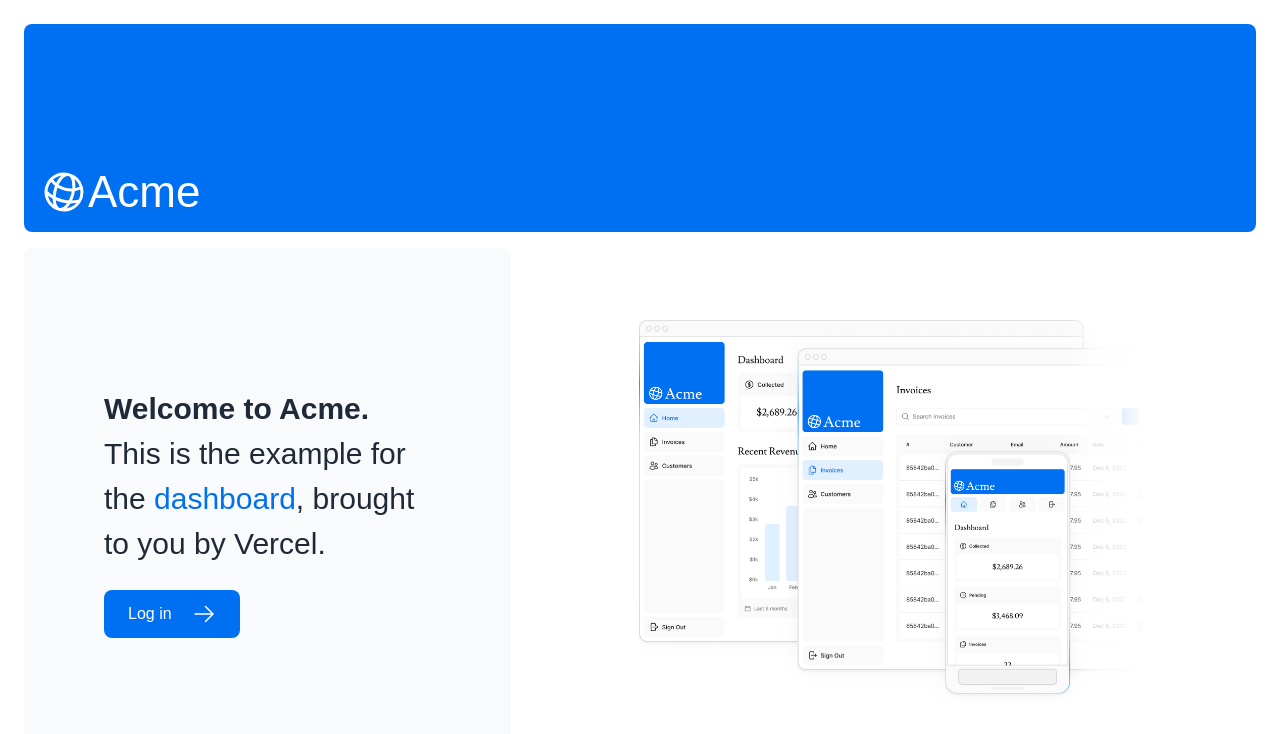
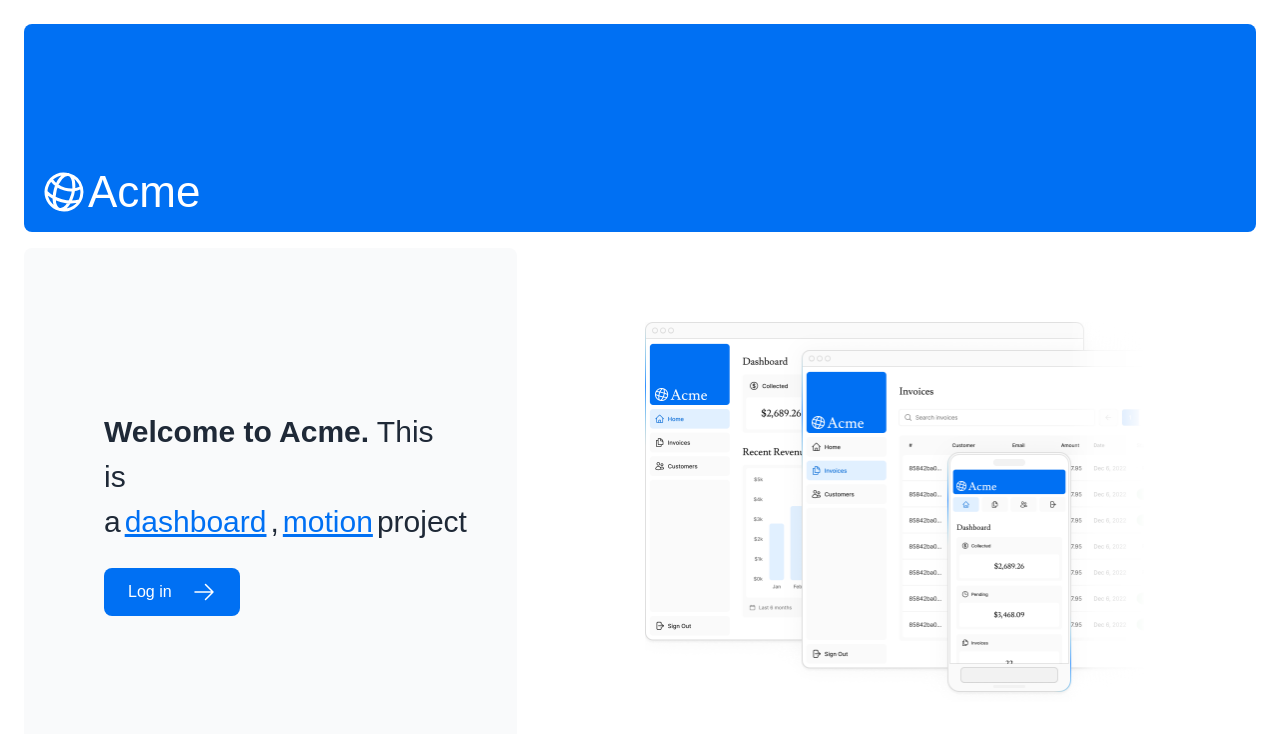
Before and after one commit to cleverAkanimoh/next-dashboard, a Next.js app: page / in a window 1280 px wide. Shown: the top 734 px of the page. Built offline with nearby package versions, Linux system fonts and the light colour scheme; a web font is replaced by a local one.

Commit message:
changed 4 files

```diff
--- /dev/null
+++ b/app/dashboard/loading.tsx
@@ -0,0 +1,19 @@
+"use client"
+
+import React from 'react'
+import { motion as m } from "framer-motion"
+
+export default function Loading() {
+    return (
+        <div className='flex items-center justify-center w-full min-h-[50vh] md:min-h-screen'>
+            <m.div
+                animate={{
+                    scale: [1, 2, 2, 1, 1],
+                    rotate: [0, 0, 270, 270, 0],
+                    borderRadius: ["20%", "20%", "50%", "50%", "20%"],
+                }}
+                className='w-36 h-36 bg-blue-500'
+            />
+        </div>
+    )
+}
--- a/app/page.tsx
+++ b/app/page.tsx
@@ -14,11 +14,12 @@
       <div className="mt-4 flex grow flex-col gap-4 md:flex-row">
         <div className="flex flex-col justify-center gap-6 rounded-lg bg-gray-50 px-6 py-10 md:w-2/5 md:px-20">
           <p className={`text-xl text-gray-800 md:text-3xl md:leading-normal ${lusitana.className}`}>
-            <strong>Welcome to Acme.</strong> This is the example for the{' '}
-            <Link href="dashboard/" className="text-blue-500 hover:underline">
+            <strong>Welcome to Acme.</strong> This is a<Link href="dashboard/" className="underline px-1 text-blue-500 hover:underline">
               dashboard
+            </Link>,<Link href="motion/" className="underline px-1 text-blue-500 hover:underline">
+              motion
             </Link>
-            , brought to you by Vercel.
+            project
           </p>
           <Link
             href="/login"
--- a/package.json
+++ b/package.json
@@ -24,6 +24,7 @@
     "openssl": "^2.0.0",
     "react": "^18",
     "react-dom": "^18",
+    "react-icons": "^5.0.1",
     "swiper": "^11.0.5",
     "three": "^0.160.0",
     "use-debounce": "^10.0.0",
```
Also changed, not shown: 1 other file (tests, documents, lock files or other folders).
